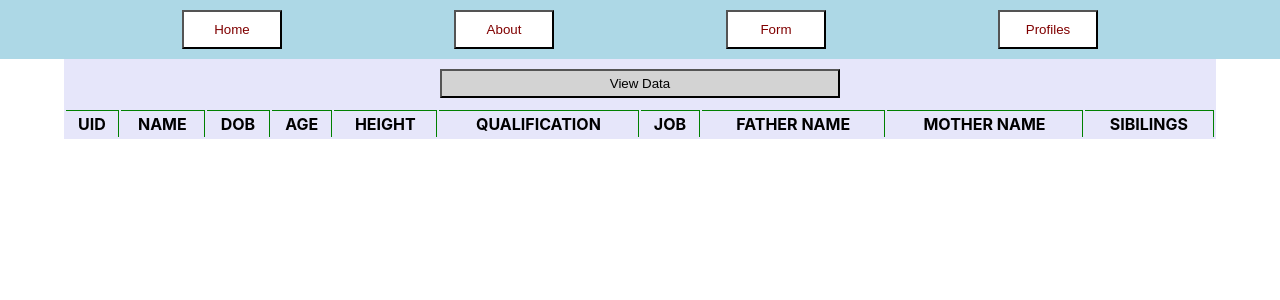
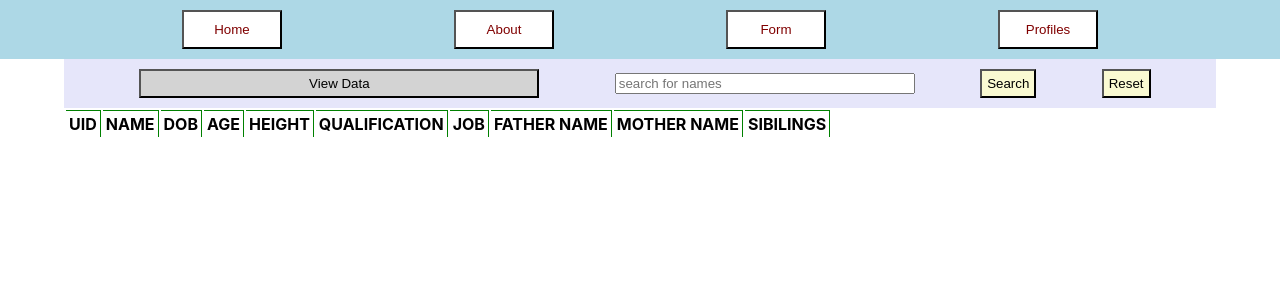
Before and after one commit to Haneefyaseen/islam-matrimony, a React (Create React App) app: page / in a window 1280 px wide. Both pictures are taken after a click on the button "Profiles". Shown: the top 300 px of the page. Built offline with nearby package versions, Linux system fonts and the light colour scheme.

Commit message:
search options

```diff
--- a/src/App.css
+++ b/src/App.css
@@ -60,8 +60,38 @@ form > button:hover {
 .profiles {
   display: flex;
   flex-direction: column;
+  flex: 1;
+}
+
+.profile-child {
+  display: flex;
+  flex-direction: row;
   background-color: lavender;
+  align-items: center;
+  justify-content: space-evenly;
 }
+
+.search {
+  width: 300px
+}
+
+.search-btn {
+  padding: 5px;
+  background-color: lightgoldenrodyellow
+}
+
+.reset-btn {
+  padding: 5px;
+  background-color: lightgoldenrodyellow
+}
+
+.search-btn:hover, .reset-btn:hover {
+  transform: scale(1.1);
+  background-color: lightpink;
+  border-radius: 50%;
+}
+
+
 
 .view-btn {
   background-color: lightgrey;
--- a/src/components/profiles.js
+++ b/src/components/profiles.js
@@ -1,21 +1,43 @@
 import { useState } from "react";
 
 function Profiles() {
+  const [users, setUsers] = useState([]);
+  const [search, setSearch] = useState("");
 
-    const [users, setUsers] = useState([])
-  const handleView = async () => {
+  const searchTable = async () => {
       try {
-        const res = await fetch('/users');
-        const data = await res.json();
+          const res = await fetch('/users/search', {
+              method: 'POST',
+              body: JSON.stringify({name: search}),
+              headers: {'Content-Type': 'application/json'},
+          })
+          const data = await res.json()
           setUsers(data)
       } catch (err) {
           console.error(err.message)
+      }
+  }
+  const handleView = async () => {
+    try {
+      const res = await fetch("/users");
+      const data = await res.json();
+      setUsers(data);
+    } catch (err) {
+      console.error(err.message);
     }
   };
 
   return (
     <div className="profiles">
-      <button className="view-btn" onClick={handleView}>View Data</button>
+      <div className="profile-child">
+        <button className="view-btn" onClick={handleView}>
+          View Data
+        </button>
+        <input type="search" className="search" placeholder="search for names" value={search} onChange={(e)=> setSearch(e.target.value)}/>
+        <button type="button" className="search-btn" onClick={searchTable}>Search</button>
+        <button type="button" className="reset-btn" onClick={()=> setUsers([])}>Reset</button>
+      </div>
+      <div>
         <table>
           <thead>
             <th>UID</th>
@@ -30,8 +52,7 @@ function Profiles() {
             <th>SIBILINGS</th>
           </thead>
           <tbody>
-              {
-                  users.map(user => (
+            {users.map((user) => (
               <tr key={user.uid}>
                 <td>{user.uid}</td>
                 <td>{user.name}</td>
@@ -44,13 +65,10 @@ function Profiles() {
                 <td>{user.mothername}</td>
                 <td>{user.sibilings}</td>
               </tr>
-                  ))
-              }
+            ))}
           </tbody>
         </table>
-      {
-
-      }
+      </div>
     </div>
   );
 }
```
Also changed, not shown: index.js (+16 -0 lines). Lines whose indentation alone changed are shown as unchanged.
